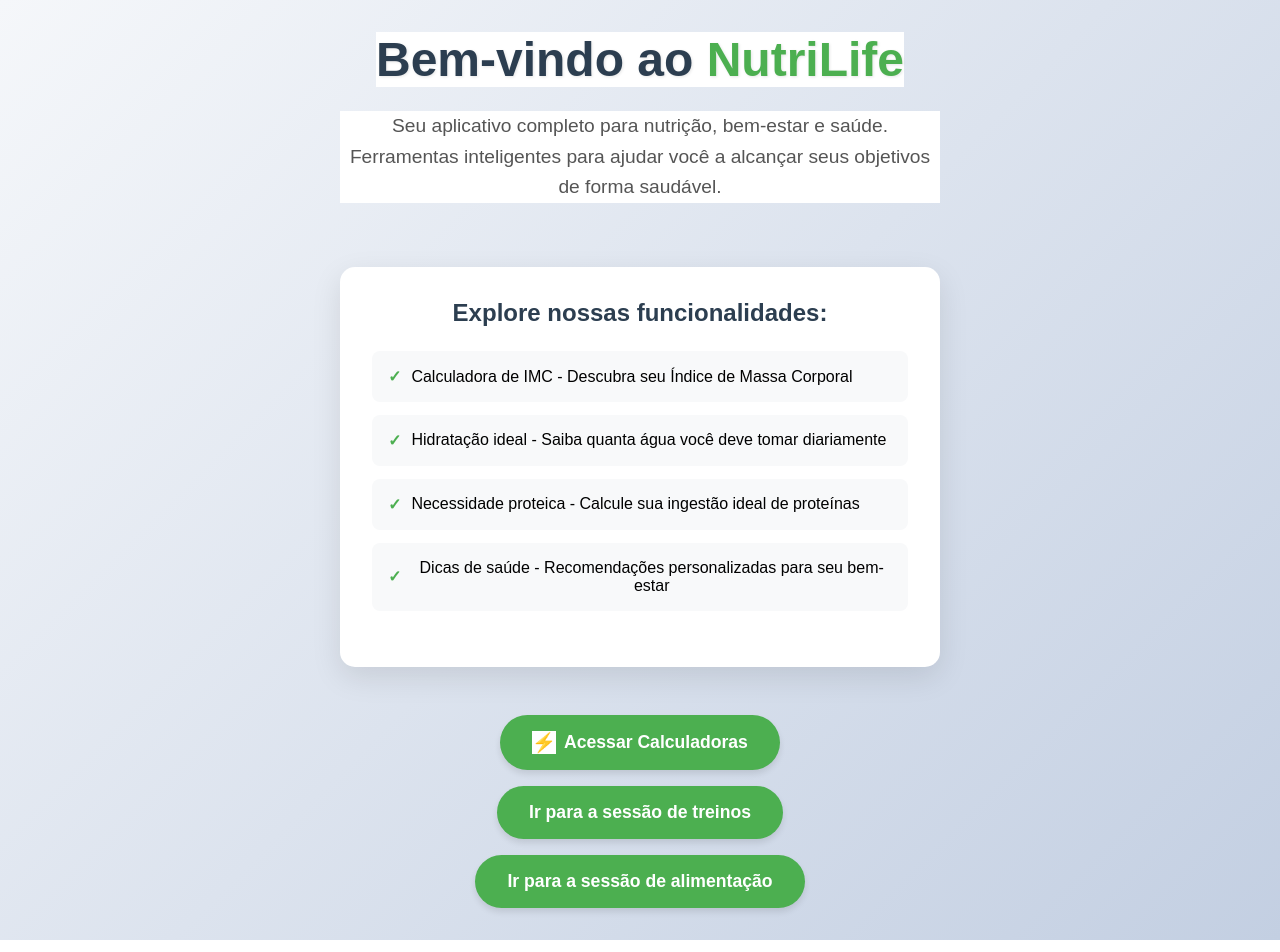
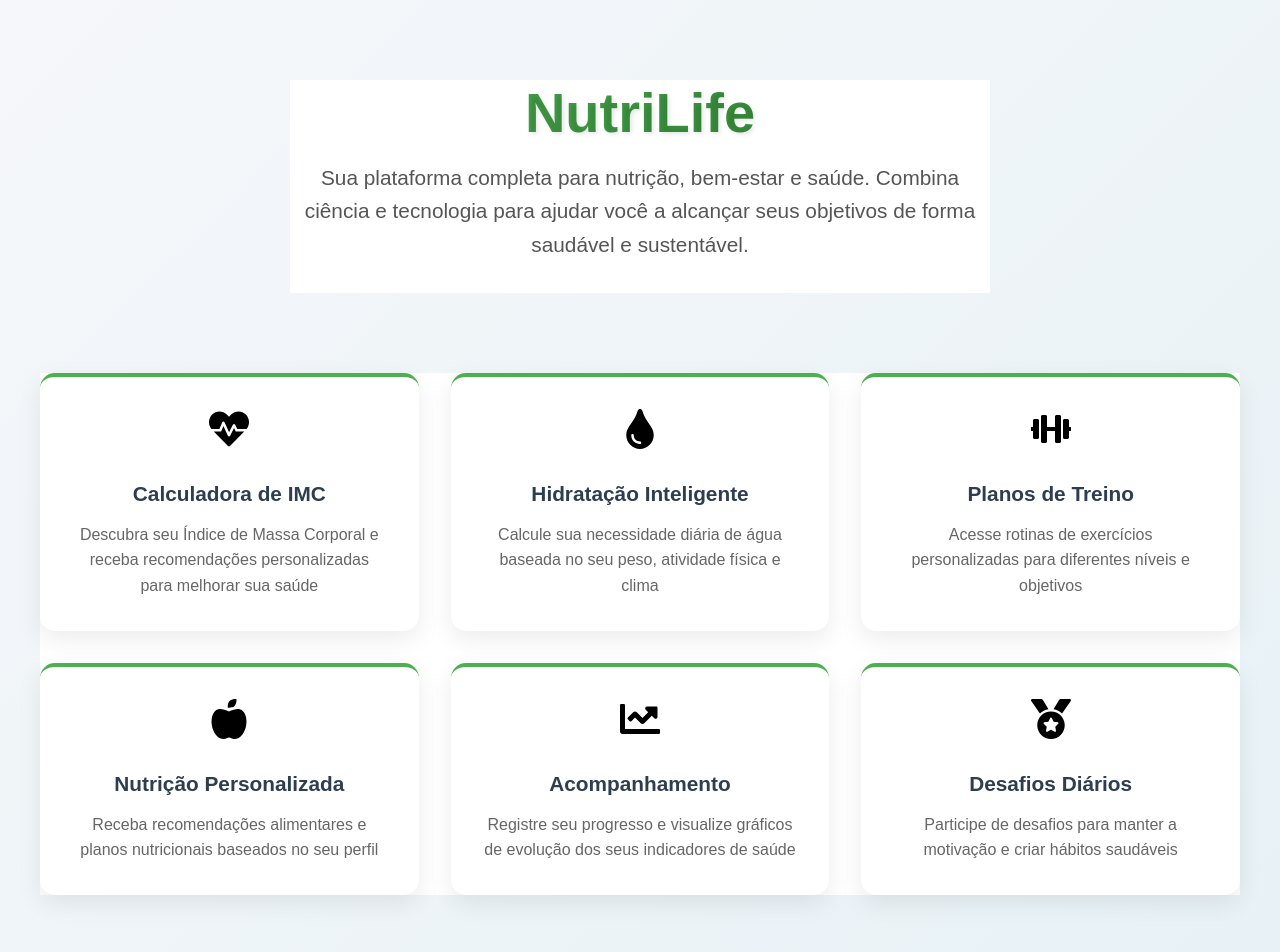
Before and after one commit to carloshlohn/NutriLife-model, a React (Vite) app: page / in a window 1280 px wide. Shown: the top 952 px of the page. Built offline with nearby package versions, Linux system fonts and the light colour scheme.

Commit message:
home aprimorada

```diff
--- a/index.html
+++ b/index.html
@@ -3,6 +3,7 @@
   <head>
     <meta charset="UTF-8" />
     <link rel="icon" type="image/svg+xml" href="/vite.svg" />
+    <link href="https://fonts.googleapis.com/css2?family=Poppins:wght@400;600;700;800&display=swap" rel="stylesheet">
     <meta name="viewport" content="width=device-width, initial-scale=1.0" />
     <title>Modelo</title>
   </head>
--- a/package.json
+++ b/package.json
@@ -10,10 +10,13 @@
     "preview": "vite preview"
   },
   "dependencies": {
+    "@fontsource/poppins": "^5.2.6",
     "react": "^19.1.0",
+    "react-awesome-reveal": "^4.3.1",
     "react-dom": "^19.1.0",
+    "react-icons": "^5.5.0",
     "react-router-dom": "^7.6.2",
-    "styled-components": "^6.1.18"
+    "styled-components": "^6.1.19"
   },
   "devDependencies": {
     "@eslint/js": "^9.25.0",
--- a/src/App.jsx
+++ b/src/App.jsx
@@ -1,4 +1,5 @@
-import { BrowserRouter, Route, Routes } from "react-router";
+// src/App.jsx
+import { BrowserRouter, Routes, Route } from "react-router-dom";
 import Home from "./pages/Home/Home";
 import Calculadora from "./pages/Home/calculadora";
 import Treinos from "./pages/Home/Treinos";
@@ -6,15 +7,17 @@ import Alimentação from "./pages/Home/Alimentação";
 
 function App() {
   return (
-    <BrowserRouter>
-      <Routes>
-        <Route path="/" element={<Home />} />
-        <Route path="/Calculadora" element={<Calculadora />} />
-        <Route path="/Treinos" element={<Treinos />} />
-        <Route path="/Alimentação" element={<Alimentação />} />
-        <Route path="*" element={<h1>Not found</h1>} />
-      </Routes>
-    </BrowserRouter>
+    <>
+      <BrowserRouter>
+        <Routes>
+          <Route path="/" element={<Home />} />
+          <Route path="/calculadora" element={<Calculadora />} />
+          <Route path="/treinos" element={<Treinos />} />
+          <Route path="/alimentacao" element={<Alimentação />} />
+        </Routes>
+      </BrowserRouter>
+    </>
   );
 }
+
 export default App;
--- a/src/pages/Home/Home.jsx
+++ b/src/pages/Home/Home.jsx
@@ -1,101 +1,135 @@
 import { useNavigate } from "react-router-dom";
-import styled from "styled-components";
+import styled, { keyframes } from "styled-components";
+import { FaHeartbeat, FaTint, FaDumbbell, FaAppleAlt, FaArrowRight, FaChartLine, FaMedal } from "react-icons/fa";
 
-// Componentes estilizados
+// Animations
+const fadeIn = keyframes`
+  from { opacity: 0; transform: translateY(20px); }
+  to { opacity: 1; transform: translateY(0); }
+`;
+
+const pulse = keyframes`
+  0% { transform: scale(1); }
+  50% { transform: scale(1.05); }
+  100% { transform: scale(1); }
+`;
+
+// Styled Components
 const Container = styled.div`
   display: flex;
   flex-direction: column;
   align-items: center;
-  justify-content: center;
   min-height: 100vh;
-  background: linear-gradient(135deg, #f5f7fa 0%, #c3cfe2 100%);
-  padding: 2rem;
+  background: linear-gradient(135deg, #f5f7fa 0%, #e4f0f5 100%);
+  padding: 3rem 2rem;
   text-align: center;
+  font-family: 'Poppins', sans-serif;
+`;
+
+const Header = styled.header`
+  margin: 2rem 0 3rem;
+  animation: ${fadeIn} 0.8s ease-out;
 `;
 
 const Title = styled.h1`
-  font-size: 3rem;
+  font-size: 3.5rem;
   color: #2c3e50;
-  margin-bottom: 1.5rem;
-  font-weight: 700;
-  text-shadow: 1px 1px 3px rgba(0, 0, 0, 0.1);
-
-  span {
-    color: #4CAF50;
-  }
+  margin-bottom: 1rem;
+  font-weight: 800;
+  background: linear-gradient(to right, #4CAF50, #2E7D32);
+  -webkit-background-clip: text;
+  background-clip: text;
+  color: transparent;
+  text-shadow: 2px 2px 4px rgba(0, 0, 0, 0.1);
 
   @media (max-width: 768px) {
-    font-size: 2.2rem;
+    font-size: 2.5rem;
   }
 `;
 
 const Subtitle = styled.p`
-  font-size: 1.2rem;
+  font-size: 1.3rem;
   color: #555;
   margin-bottom: 2rem;
-  max-width: 600px;
+  max-width: 700px;
+  line-height: 1.6;
+  animation: ${fadeIn} 0.8s ease-out 0.2s both;
+`;
+
+const FeaturesContainer = styled.div`
+  display: grid;
+  grid-template-columns: repeat(auto-fit, minmax(280px, 1fr));
+  gap: 2rem;
+  width: 100%;
+  max-width: 1200px;
+  margin: 2rem 0;
+`;
+
+const FeatureCard = styled.div`
+  background: white;
+  border-radius: 15px;
+  padding: 2rem;
+  box-shadow: 0 8px 25px rgba(0, 0, 0, 0.08);
+  transition: all 0.3s ease;
+  text-align: center;
+  animation: ${fadeIn} 0.8s ease-out;
+  border-top: 4px solid #4CAF50;
+
+  &:hover {
+    transform: translateY(-10px);
+    box-shadow: 0 15px 35px rgba(0, 0, 0, 0.12);
+  }
+`;
+
+const FeatureIcon = styled.div`
+  font-size: 2.5rem;
+  color: #4CAF50;
+  margin-bottom: 1.5rem;
+`;
+
+const FeatureTitle = styled.h3`
+  color: #2c3e50;
+  margin-bottom: 1rem;
+  font-size: 1.3rem;
+`;
+
+const FeatureDescription = styled.p`
+  color: #666;
+  font-size: 1rem;
   line-height: 1.6;
 `;
 
-const FeaturesContainer = styled.section`
-  background: white;
-  border-radius: 15px;
-  padding: 2rem;
-  box-shadow: 0 10px 30px rgba(0, 0, 0, 0.1);
-  margin: 2rem 0;
-  max-width: 600px;
+const ButtonContainer = styled.div`
+  display: flex;
+  flex-wrap: wrap;
+  gap: 1rem;
+  justify-content: center;
+  margin: 3rem 0;
   width: 100%;
+  max-width: 800px;
 `;
 
-const FeatureList = styled.ul`
-  list-style: none;
-  padding: 0;
-  margin: 1.5rem 0;
-`;
-
-const FeatureItem = styled.li`
-  background: #f8f9fa;
-  margin: 0.8rem 0;
-  padding: 1rem;
-  border-radius: 8px;
-  display: flex;
-  align-items: center;
-  transition: transform 0.3s ease, box-shadow 0.3s ease;
-
-  &:before {
-    content: "✓";
-    color: #4CAF50;
-    font-weight: bold;
-    margin-right: 10px;
-  }
-
-  &:hover {
-    transform: translateY(-3px);
-    box-shadow: 0 5px 15px rgba(0, 0, 0, 0.1);
-    background: #e9f5e9;
-  }
-`;
-
-const CTAButton = styled.button`
-  background: #4CAF50;
+const PrimaryButton = styled.button`
+  background: linear-gradient(to right, #4CAF50, #2E7D32);
   color: white;
   border: none;
-  padding: 1rem 2rem;
+  padding: 1.2rem 2rem;
   font-size: 1.1rem;
   border-radius: 50px;
   cursor: pointer;
   transition: all 0.3s ease;
-  box-shadow: 0 4px 6px rgba(0, 0, 0, 0.1);
+  box-shadow: 0 8px 20px rgba(76, 175, 80, 0.3);
   font-weight: 600;
   display: flex;
   align-items: center;
-  gap: 0.5rem;
-  margin-top: 1rem;
+  gap: 0.8rem;
+  min-width: 250px;
+  justify-content: center;
+  animation: ${pulse} 2s infinite;
 
   &:hover {
-    background: #3e8e41;
-    transform: translateY(-2px);
-    box-shadow: 0 6px 12px rgba(0, 0, 0, 0.15);
+    transform: translateY(-3px);
+    box-shadow: 0 12px 25px rgba(76, 175, 80, 0.4);
   }
 
   &:active {
@@ -103,52 +137,106 @@ const CTAButton = styled.button`
   }
 `;
 
-const Icon = styled.span`
-  font-size: 1.2rem;
+const SecondaryButton = styled(PrimaryButton)`
+  background: white;
+  color: #4CAF50;
+  border: 2px solid #4CAF50;
+  box-shadow: 0 4px 15px rgba(0, 0, 0, 0.1);
+  animation: none;
+
+  &:hover {
+    background: #f5f9f5;
+    box-shadow: 0 8px 20px rgba(0, 0, 0, 0.15);
+  }
+`;
+
+const TestimonialSection = styled.section`
+  width: 100%;
+  max-width: 800px;
+  margin: 4rem auto;
+  padding: 2.5rem;
+  background: white;
+  border-radius: 15px;
+  box-shadow: 0 10px 30px rgba(0, 0, 0, 0.05);
+  border-left: 5px solid #4CAF50;
 `;
 
 function Home() {
   const navigate = useNavigate();
 
+  const features = [
+    {
+      icon: <FaHeartbeat />,
+      title: "Calculadora de IMC",
+      description: "Descubra seu Índice de Massa Corporal e receba recomendações personalizadas para melhorar sua saúde"
+    },
+    {
+      icon: <FaTint />,
+      title: "Hidratação Inteligente",
+      description: "Calcule sua necessidade diária de água baseada no seu peso, atividade física e clima"
+    },
+    {
+      icon: <FaDumbbell />,
+      title: "Planos de Treino",
+      description: "Acesse rotinas de exercícios personalizadas para diferentes níveis e objetivos"
+    },
+    {
+      icon: <FaAppleAlt />,
+      title: "Nutrição Personalizada",
+      description: "Receba recomendações alimentares e planos nutricionais baseados no seu perfil"
+    },
+    {
+      icon: <FaChartLine />,
+      title: "Acompanhamento",
+      description: "Registre seu progresso e visualize gráficos de evolução dos seus indicadores de saúde"
+    },
+    {
+      icon: <FaMedal />,
+      title: "Desafios Diários",
+      description: "Participe de desafios para manter a motivação e criar hábitos saudáveis"
+    }
+  ];
+
   return (
     <Container>
-      <Title>
-        Bem-vindo ao <span>NutriLife</span>
-      </Title>
-
-      <Subtitle>
-        Seu aplicativo completo para nutrição, bem-estar e saúde.
-        Ferramentas inteligentes para ajudar você a alcançar seus objetivos de forma saudável.
-      </Subtitle>
+      <Header>
+        <Title>NutriLife</Title>
+        <Subtitle>
+          Sua plataforma completa para nutrição, bem-estar e saúde.
+          Combina ciência e tecnologia para ajudar você a alcançar seus objetivos de forma saudável e sustentável.
+        </Subtitle>
+      </Header>
 
       <FeaturesContainer>
-        <h2 style={{ color: "#2c3e50", marginTop: 0 }}>Explore nossas funcionalidades:</h2>
-        <FeatureList>
-          <FeatureItem>
-            Calculadora de IMC - Descubra seu Índice de Massa Corporal
-          </FeatureItem>
-          <FeatureItem>
-            Hidratação ideal - Saiba quanta água você deve tomar diariamente
-          </FeatureItem>
-          <FeatureItem>
-            Necessidade proteica - Calcule sua ingestão ideal de proteínas
-          </FeatureItem>
-          <FeatureItem>
-            Dicas de saúde - Recomendações personalizadas para seu bem-estar
-          </FeatureItem>
-        </FeatureList>
+        {features.map((feature, index) => (
+          <FeatureCard key={index} style={{ animationDelay: `${index * 0.1}s` }}>
+            <FeatureIcon>{feature.icon}</FeatureIcon>
+            <FeatureTitle>{feature.title}</FeatureTitle>
+            <FeatureDescription>{feature.description}</FeatureDescription>
+          </FeatureCard>
+        ))}
       </FeaturesContainer>
 
-      <CTAButton onClick={() => navigate("/Calculadora")}>
-        <Icon>⚡</Icon>
-        Acessar Calculadoras
-      </CTAButton>
-      <CTAButton onClick={() => navigate("/Treinos")}>
-          Ir para a sessão de treinos
-      </CTAButton>
-      <CTAButton onClick={() => navigate("/Alimentação")}>
-          Ir para a sessão de alimentação
-      </CTAButton>
+      <ButtonContainer>
+        <PrimaryButton onClick={() => navigate("/Calculadora")}>
+          <FaArrowRight /> Calculadoras
+        </PrimaryButton>
+        <SecondaryButton onClick={() => navigate("/Treinos")}>
+          <FaDumbbell /> Ver Treinos
+        </SecondaryButton>
+        <SecondaryButton onClick={() => navigate("/Alimentação")}>
+          <FaAppleAlt /> Planos Alimentares
+        </SecondaryButton>
+      </ButtonContainer>
+
+      <TestimonialSection>
+        <h3 style={{ color: "#2c3e50", marginBottom: "1.5rem" }}>Depoimentos de Nossos Usuários</h3>
+        <p style={{ fontStyle: "italic", color: "#555", lineHeight: "1.8", fontSize: "1.1rem" }}>
+          "Com o NutriLife, consegui perder 12kg em 4 meses de forma saudável. As calculadoras me ajudaram a entender minhas necessidades e os planos de treino foram essenciais para minha evolução física."
+          <br /><br />
+          <span style={{ fontWeight: "600", color: "#4CAF50" }}>- Carlos M., 32 anos</span>
+        </p>
+      </TestimonialSection>
     </Container>
   );
 }
```
Also changed, not shown: 1 other file (tests, documents, lock files or other folders).
